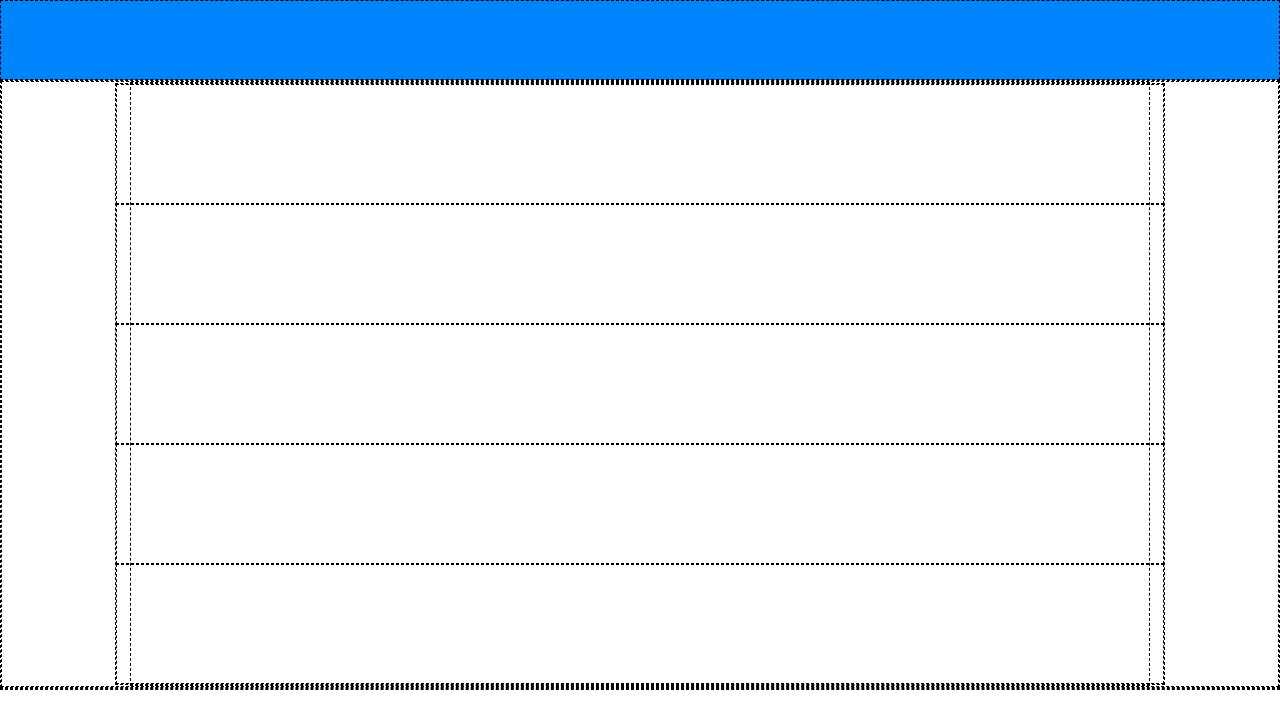
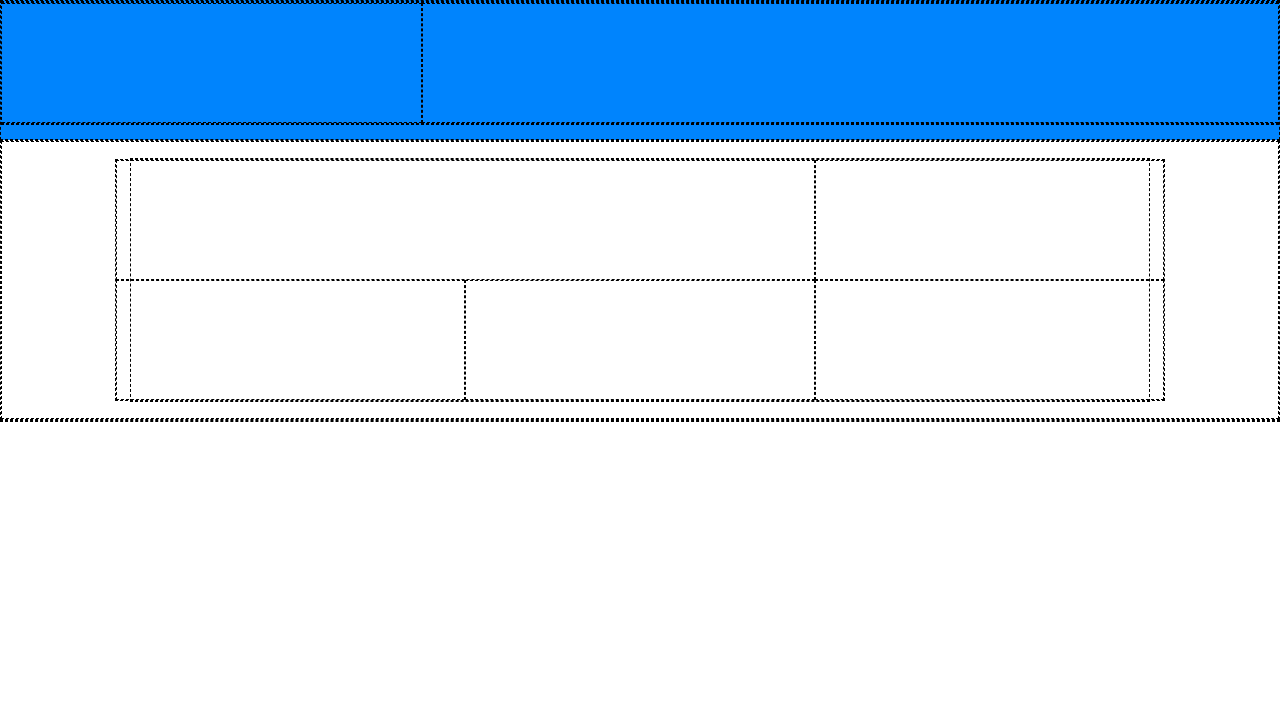
Before and after one commit to DeSantisDomiziano/htmlcss-responsive-layout, a plain HTML site: page index.html in a window 1280 px wide. Drawn offline with Linux system fonts and the light colour scheme.

Commit message:
add header and mediaq htmlcss responsive layout

```diff
--- a/assets/css/style.css
+++ b/assets/css/style.css
@@ -11,7 +11,7 @@
 .container {
     width: 1140px;
     max-width: 80%;
-    margin: auto;
+    margin: 1rem auto;
 }
 .row {
     display: flex;
@@ -20,11 +20,23 @@
 }
 
 [class^="col_"] {
-    padding: 0 1rem;
+    padding: 0.5rem 1rem;
 }
 
 .col_12 {
     width: 100%;
+}
+
+.col_8 {
+    width: calc(100% / 12 * 8);
+}
+
+.col_6 {
+    width: 50%;
+}
+
+.col_4 {
+    width: calc(100% / 12 * 4);
 }
 /* #endregion utilities */
 
@@ -34,7 +46,7 @@
     border: 1px dashed black;
 }
 .debug header {
-    height: 80px;
+    height: 140px;
 }
 
 .debug [class^="col_"] {
@@ -71,5 +83,33 @@ header {
 /* #endregion footer */
 
 /* #region mediaQ */
+@media screen and (min-width: 768px) {
+    .col_md_8 {
+        width: calc(100% / 12 * 8);
+    }
+
+    .col_md_6 {
+        width: 50%;
+    }
+
+    .col_md_4 {
+        width: calc(100% / 12 * 4);
+    }
+
+}
+
+@media screen and (min-width: 1200px) {
+    .col_lg_8 {
+        width: calc(100% / 12 * 8);
+    }
+
+    .col_lg_6 {
+        width: 50%;
+    }
+
+    .col_lg_4 {
+        width: calc(100% / 12 * 4);
+    }
+}
 
 /* #endregion mediaQ */
--- a/index.html
+++ b/index.html
@@ -10,33 +10,44 @@
 <body class="debug">
 
     <header id="site_header">
+        <nav>
+            <div class="row">
+                <div class="col_6 col_lg_4">
 
+                </div>
+                <!-- /.col_6 .col_lg_4-->
+                <div class="col_6 col_lg_8">
+
+                </div>
+                <!-- /.col_6 -->
+            </div>
+        </nav>
     </header>
     <!-- /#site_header -->
     <main id="site_main">
         <section id="demo">
             <div class="container">
                 <div class="row">
-                    <div class="col_12">
+                    <div class="col_12 col_md_8 col_lg_8">
 
                     </div>
-                    <!-- /.col_12 -->
-                    <div class="col_12 col_md_8">
+                    <!-- /.col_12 .col_md_8 .col_lg_8-->
+                    <div class="col_12 col_md_4 col_lg_4">
 
                     </div>
-                    <!-- /.col_12 .col_md_8-->
-                    <div class="col_12 col_md_4">
+                    <!-- /.col_12 .col_md_4 .col_lg_4-->
+                    <div class="col_12 col_md_4 col_lg_4">
 
                     </div>
-                    <!-- /.col_12 .col_md_4-->
-                    <div class="col_12 col_md_4">
+                    <!-- /.col_12 .col_md_4 .col_lg_4-->
+                    <div class="col_12 col_md_4 col_lg_4">
 
                     </div>
-                    <!-- /.col_12 .col_md_4-->
-                    <div class="col_12 col_md_4">
+                    <!-- /.col_12 .col_md_4 .col_lg_4-->
+                    <div class="col_12 col_md_4 col_lg_4">
 
                     </div>
-                    <!-- /.col_12 .col_md_4-->
+                    <!-- /.col_12 .col_md_4 .col_lg_4-->
                 </div>
                 <!-- /.row -->
             </div>
```
